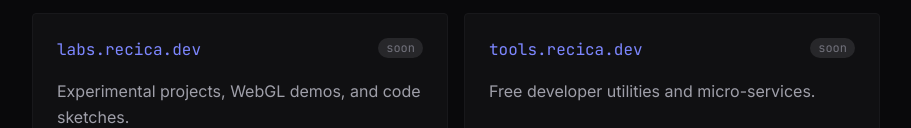
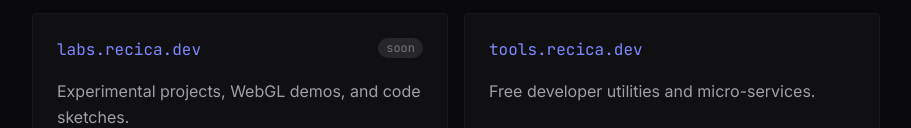
Before and after one commit to drilonrecica/recica.dev, an Astro site: page / in a window 1280 px wide. Shown: the part 581-709 px from the top of the page, without its empty margins (184-1095 px from the left). Built offline with nearby package versions, Linux system fonts and the light colour scheme; Astro itself is replaced by a stand-in of ours.

Commit message:
Update SubdomainGrid.astro

```diff
--- a/src/components/blocks/SubdomainGrid.astro
+++ b/src/components/blocks/SubdomainGrid.astro
@@ -29,7 +29,7 @@ const subdomains: Subdomain[] = [
         name: "tools",
         url: "https://tools.recica.dev",
         description: "Free developer utilities and micro-services.",
-        status: "soon",
+        status: "live",
     },
 ];
 ---
```
